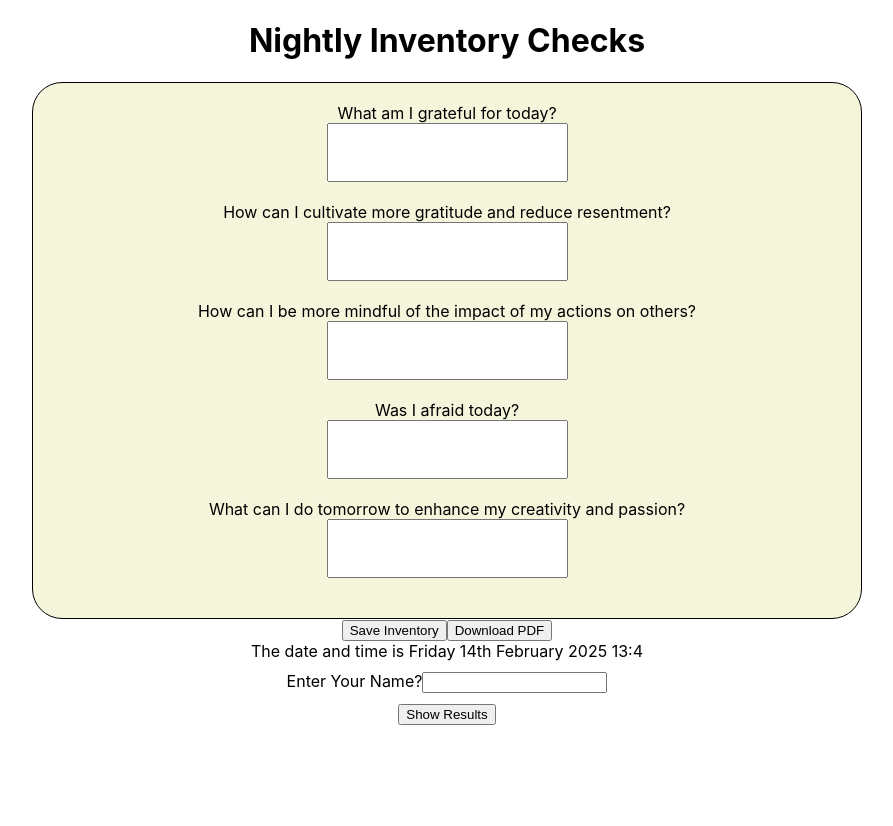
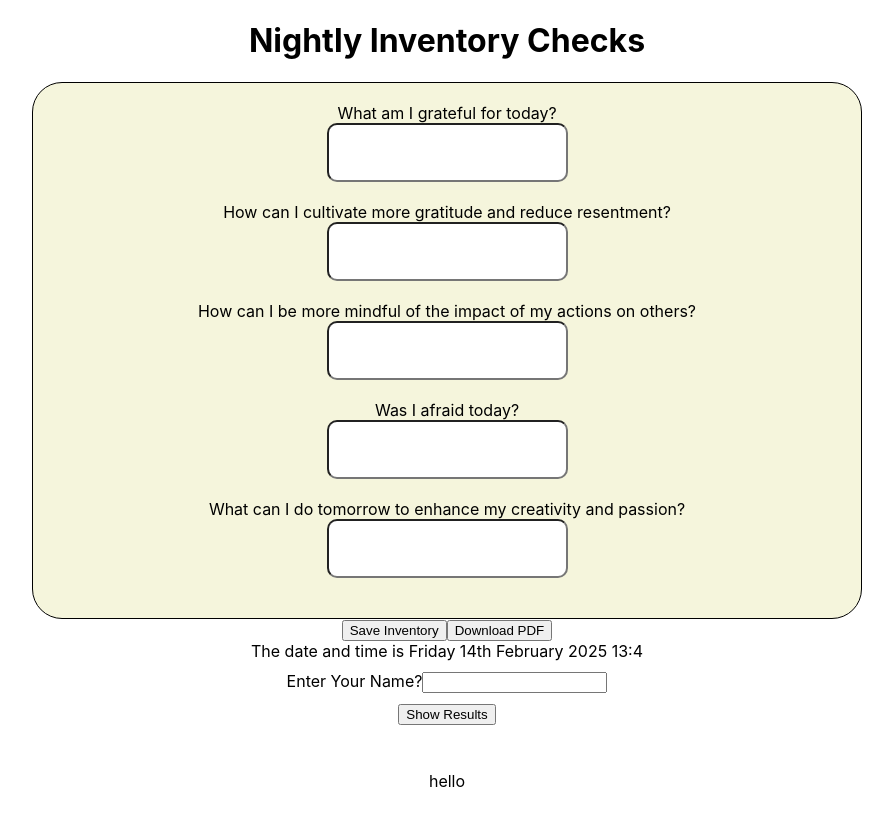
Before and after one commit to Sarahwcode/Nighlty-Inventory-Checks, a React (Create React App) app: page / in a window 1280 px wide. Shown: the top 826 px of the page, without its empty margins (193-1086 px from the left). Built offline with nearby package versions, Linux system fonts and the light colour scheme.

Commit message:
Adding a search word function

```diff
--- a/src/displayinput.js
+++ b/src/displayinput.js
@@ -1,6 +1,7 @@
 import React, {useState} from "react";
 import jsPDF from "jspdf";
 import DateStamp from "./DateStamp";
+import WordIntergration from "./wordIntergration";
 
 
 export default function DisplayInput(props) {
@@ -75,6 +76,7 @@ const generatePDF = () => {
                 </li>
             ))}
           </ul>
+          <WordIntergration/>
           </div>
     )
 }
--- a/src/inventoryForm.css
+++ b/src/inventoryForm.css
@@ -18,4 +18,5 @@ div {
   }
  .formBox {
   padding: 20px 30px;
+  border-radius: 10px;
  }
--- /dev/null
+++ b/src/wordIntergration.js
@@ -0,0 +1,11 @@
+import React from "react"
+
+export default function WordIntergration(){
+
+    return (
+        <div>
+        <p>hello</p>
+        </div>
+    )
+
+}
```
